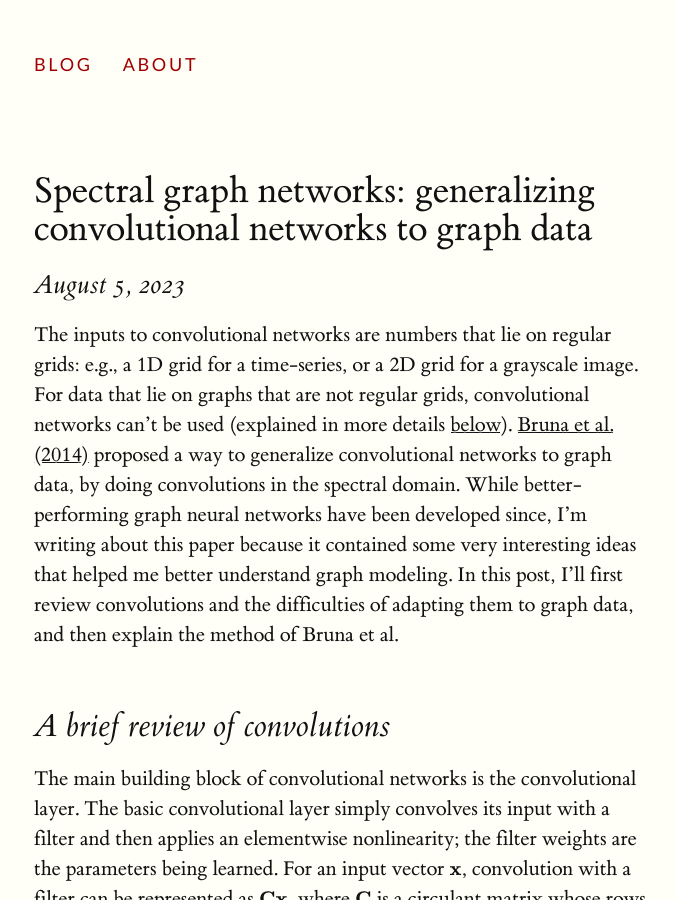
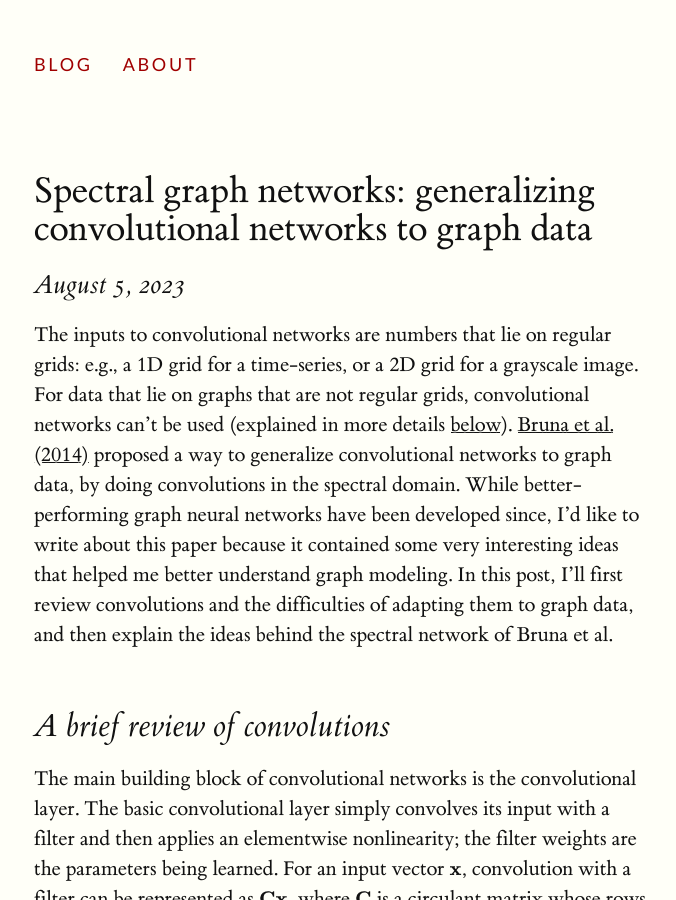
Before and after one commit to mlcncontact/mlcncontact.github.io, a Jekyll site: the page built from _posts/2023-08-05-spectral-graph-networks.md, in a window 1280 px wide and 900 px high. Shown: the whole window, without its empty margins (126-802 px from the left). Built offline with Jekyll 4.4.1, drawn with Linux system fonts in a browser that asks for light colours; formulas are drawn with MathJax 3; some of the changed text lies outside the part shown.

Commit message:
Minor changes to readme and spectral graph network post (#2)

```diff
--- a/_posts/2023-08-05-spectral-graph-networks.md
+++ b/_posts/2023-08-05-spectral-graph-networks.md
@@ -4,7 +4,7 @@ title:  "Spectral graph networks: generalizing convolutional networks to graph d
 date:   2023-08-05 20:00:00 -0700
 ---
 
-The inputs to convolutional networks are numbers that lie on regular grids: e.g., a 1D grid for a time-series, or a 2D grid for a grayscale image. For data that lie on graphs that are not regular grids, convolutional networks can't be used (explained in more details [below](#difficulties-of-adapting-convolutions-to-graph-data)). [Bruna et al. (2014)](https://arxiv.org/abs/1312.6203) proposed a way to generalize convolutional networks to graph data, by doing convolutions in the spectral domain. While better-performing graph neural networks have been developed since, I'm writing about this paper because it contained some very interesting ideas that helped me better understand graph modeling. In this post, I'll first review convolutions and the difficulties of adapting them to graph data, and then explain the method of Bruna et al.
+The inputs to convolutional networks are numbers that lie on regular grids: e.g., a 1D grid for a time-series, or a 2D grid for a grayscale image. For data that lie on graphs that are not regular grids, convolutional networks can't be used (explained in more details [below](#difficulties-of-adapting-convolutions-to-graph-data)). [Bruna et al. (2014)](https://arxiv.org/abs/1312.6203) proposed a way to generalize convolutional networks to graph data, by doing convolutions in the spectral domain. While better-performing graph neural networks have been developed since, I'd like to write about this paper because it contained some very interesting ideas that helped me better understand graph modeling. In this post, I'll first review convolutions and the difficulties of adapting them to graph data, and then explain the ideas behind the spectral network of Bruna et al.
 
 ## A brief review of convolutions
 
```
Also changed, not shown: other parts of _posts/2023-08-05-spectral-graph-networks.md (+4 -4 lines), README.md.
